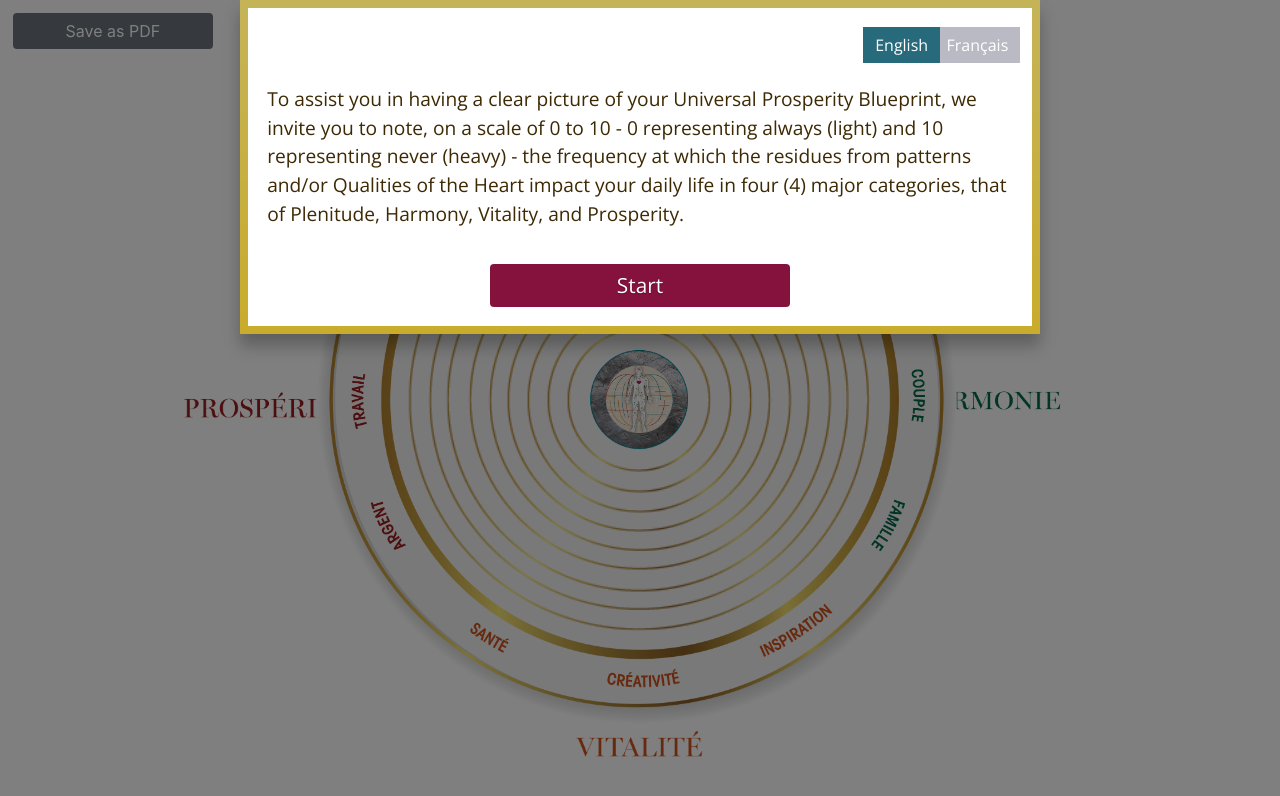
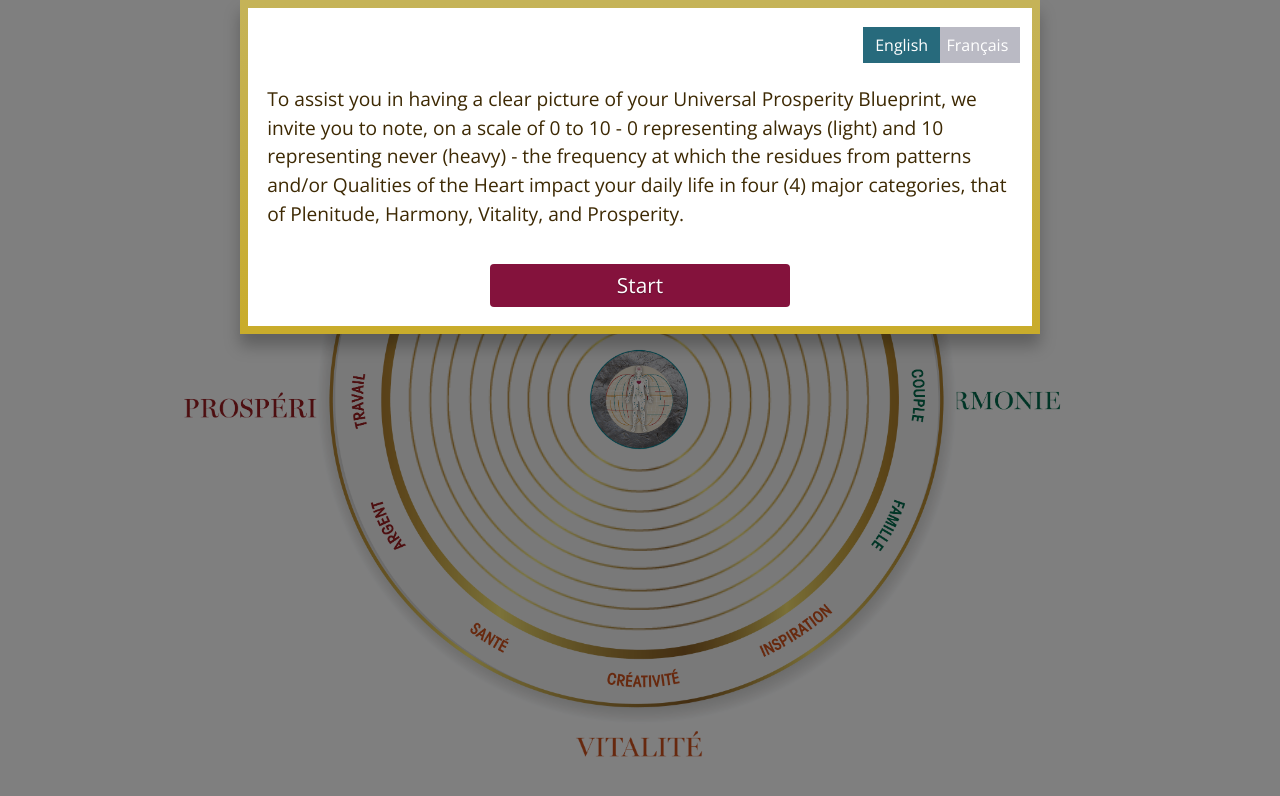
Before and after one commit to taekimura/Wheel-of-Prosperity, a React (Create React App) app: page / in a window 1280 px wide. Shown: the top 796 px of the page. Built offline with nearby package versions, Linux system fonts and the light colour scheme.

Commit message:
added-function-of-saving-picture

```diff
--- a/src/App.js
+++ b/src/App.js
@@ -330,7 +330,7 @@ const App = ({ children }) => {
       .then((canvas) => {
         const link = document.createElement("a");
         link.href = canvas.toDataURL("image/png");
-        link.download = "screenshot.png";
+        link.download = "universalprosperity.png";
         link.click();
         console.log(link);
       });
--- a/src/components/Chart/Chart.jsx
+++ b/src/components/Chart/Chart.jsx
@@ -18,7 +18,6 @@ import Plentitude from "../../assets/Plentitude.png";
 import Vitalite from "../../assets/Vitalite.png";
 import Prosperite from "../../assets/Prosperite.png";
 import "./Chart.scss";
-import { Button } from "reactstrap";
 
 const Chart = () => {
     const { data, colors, barHeight, lengthOfBar, totalScore, printDocument } = useContext(Context);
@@ -34,6 +33,9 @@ const Chart = () => {
     const updateRenderedThings = () => {
         setRenderedBarsArray(renderedBarsArray.concat(data[itemsRendered]));
         setItemsRendered(itemsRendered + 1);
+        if (itemsRendered === 11) {
+            setTimeout(printDocument(), 2000);
+        }
     };
 
     let max = 0;
@@ -63,8 +65,6 @@ const Chart = () => {
                 <div className="goldenCircle11" >
                     <img src={ExternalCircle} width="640" alt="Asset1" />
                 </div>
-                <Button aria-controls="example-fade-text" style={{ top: "50", width: "200px", margin: "1%", fontSize: "1em", border: "none" }} onClick={printDocument}>Save as PDF</Button>
-                {/* <Button aria-controls="example-fade-text" style={{ position: "absolute", width: "200px", margin: "1%", fontSize: "1em", border: "none" }} onClick={openForm} >Send your result</Button> */}
             </>
         )
     }
--- a/src/components/Chart/Chart.scss
+++ b/src/components/Chart/Chart.scss
@@ -188,7 +188,7 @@
 
 @keyframes fade-in1 {
     0% {
-      opacity: 0.7;
+      opacity: 0.8;
     }
     100% {
       opacity: 1;
```
Also changed, not shown: 1 other file (tests, documents, lock files or other folders).
